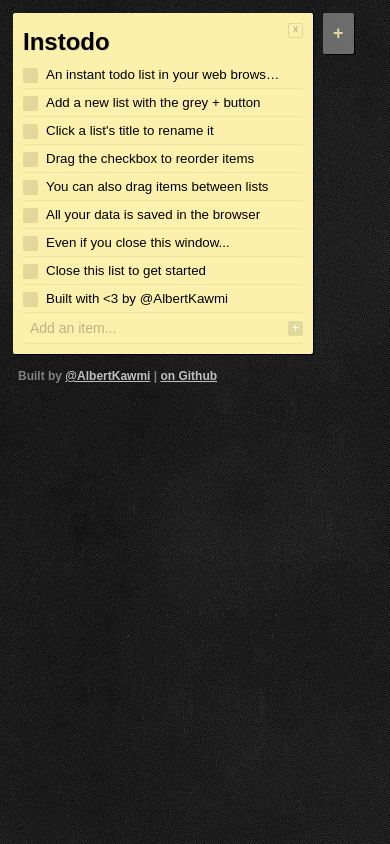
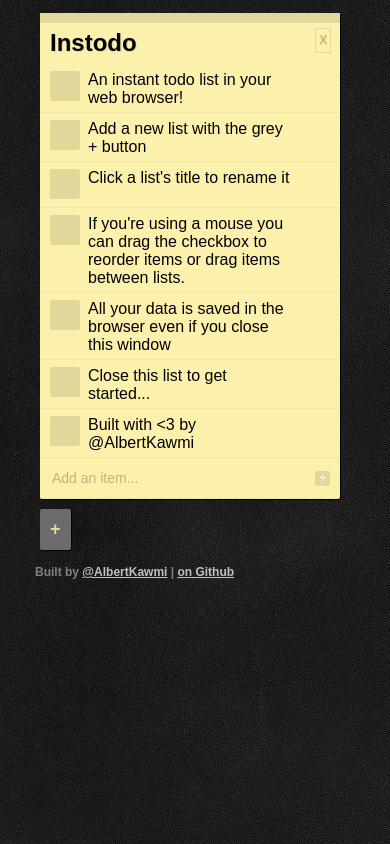
Before and after one commit to albertkawmi/instodo, a plain HTML site: page index.html in a window 390 px wide. Drawn offline with Linux system fonts and the light colour scheme.

Commit message:
Design improvements and media queries

```diff
--- a/index.html
+++ b/index.html
@@ -9,84 +9,64 @@
         <script type="text/javascript" src="script.js"></script>
 	</head>
 	<body>
-	<div class="container">
-		<div class="template" id="welcome-list"><!--
-		 --><div class="list-holder"><!--
-		 --><div class="delete-list"><span class="icon">&#9747;</span></div><!--
-		 --><div class="list-title" contenteditable>Instodo</div><!--
-		 --><ul class="list"><!--
-		 	--><li class="row"><!--
-				--><div class="tickbox"></div><!--
-	            --><input class="item" value="An instant todo list in your web browser!"><!--
-	            --><div class="delete-item hidden"><span class="icon">&#9747;</span></div><!--
-            --></li><!--
-            --><li class="row"><!--
-				--><div class="tickbox"></div><!--
-	            --><input class="item" value="Add a new list with the grey + button"><!--
-	            --><div class="delete-item hidden"><span class="icon">&#9747;</span></div><!--
-            --></li><!--
-            --><li class="row"><!--
-				--><div class="tickbox"></div><!--
-	            --><input class="item" value="Click a list's title to rename it"><!--
-	            --><div class="delete-item hidden"><span class="icon">&#9747;</span></div><!--
-            --></li><!--
-            --><li class="row"><!--
-				--><div class="tickbox"></div><!--
-	            --><input class="item" value="Drag the checkbox to reorder items"><!--
-	            --><div class="delete-item hidden"><span class="icon">&#9747;</span></div><!--
-            --></li><!--
-            --><li class="row"><!--
-				--><div class="tickbox"></div><!--
-	            --><input class="item" value="You can also drag items between lists"><!--
-	            --><div class="delete-item hidden"><span class="icon">&#9747;</span></div><!--
-            --></li><!--
-            --><li class="row"><!--
-				--><div class="tickbox"></div><!--
-	            --><input class="item" value="All your data is saved in the browser"><!--
-	            --><div class="delete-item hidden"><span class="icon">&#9747;</span></div><!--
-            --></li><!--
-            --><li class="row"><!--
-				--><div class="tickbox"></div><!--
-	            --><input class="item" value="Even if you close this window..."><!--
-	            --><div class="delete-item hidden"><span class="icon">&#9747;</span></div><!--
-            --></li><!--
-            --><li class="row"><!--
-				--><div class="tickbox"></div><!--
-	            --><input class="item" value="Close this list to get started"><!--
-	            --><div class="delete-item hidden"><span class="icon">&#9747;</span></div><!--
-            --></li><!--
-            --><li class="row"><!--
-				--><div class="tickbox"></div><!--
-	            --><input class="item" value="Built with &lt;3 by @AlbertKawmi"><!--
-	            --><div class="delete-item hidden"><span class="icon">&#9747;</span></div><!--
-            --></li><!--
-		 --></ul><!--
-		 --><div class="add-row"><!--
-			 --><input class="input-box" placeholder="Add an item..." type="text" /><!--
-			 --><div class="add-button"><span class="plus-symbol">+</span></div><!--
-			 --></div><!--
-		 --></div><!--
-		--></div>
-		<div class="template" id="list-template"><!--
-		 --><div class="list-holder"><!--
-		 --><div class="delete-list"><span class="icon">&#9747;</span></div><!--
-		 --><div class="list-title" contenteditable>To-do List</div><!--
-		 --><ul class="list"></ul><!--
-		 --><div class="add-row"><!--
-			 --><input class="input-box" placeholder="Add an item..." type="text" /><!--
-			 --><div class="add-button"><span class="plus-symbol">+</span></div><!--
-			 --></div><!--
-		 --></div><!--
-		--></div>
+	<ul class="container">
+		<div class="template" id="list-template">
+		 <li class="list-holder">
+		 <div class="list-handle"></div>
+		 <div class="delete-list"><span class="icon">&#9747;</span></div>
+		 <div class="list-title" contenteditable>To-do List</div>
+		 <ul class="list">
+		 	<li class="row">
+				<div class="tickbox"></div>
+	            <div class="item" contenteditable>An instant todo list in your web browser!</div>
+	            <div class="delete-item hidden"><span class="icon">&#9747;</span></div>
+            </li>
+		 	<li class="row">
+				<div class="tickbox"></div>
+	            <div class="item" contenteditable>Add a new list with the grey + button</div>
+	            <div class="delete-item hidden"><span class="icon">&#9747;</span></div>
+            </li>
+		 	<li class="row">
+				<div class="tickbox"></div>
+	            <div class="item" contenteditable>Click a list's title to rename it</div>
+	            <div class="delete-item hidden"><span class="icon">&#9747;</span></div>
+            </li>
+		 	<li class="row">
+				<div class="tickbox"></div>
+	            <div class="item" contenteditable>If you're using a mouse you can drag the checkbox to reorder items or drag items between lists.</div>
+	            <div class="delete-item hidden"><span class="icon">&#9747;</span></div>
+            </li>
+		 	<li class="row">
+				<div class="tickbox"></div>
+	            <div class="item" contenteditable>All your data is saved in the browser even if you close this window</div>
+	            <div class="delete-item hidden"><span class="icon">&#9747;</span></div>
+            </li>
+		 	<li class="row">
+				<div class="tickbox"></div>
+	            <div class="item" contenteditable>Close this list to get started...</div>
+	            <div class="delete-item hidden"><span class="icon">&#9747;</span></div>
+            </li>
+		 	<li class="row">
+				<div class="tickbox"></div>
+	            <div class="item" contenteditable>Built with &lt;3 by @AlbertKawmi</div>
+	            <div class="delete-item hidden"><span class="icon">&#9747;</span></div>
+            </li>
+		 </ul>
+		 <div class="add-row">
+			 <input class="input-box" placeholder="Add an item..." type="text" />
+			 <div class="add-button"><span class="plus-symbol">+</span></div>
+			 </div>
+		 </li>
+		</div>
 		<div class="new-list">+</div>
-		<div class="template" id="new-row"><!--
-			--><li class="row"><!--
-				--><div class="tickbox"></div><!--
-	            --><input class="item" value="Empty Item"><!--
-	            --><div class="delete-item hidden"><span class="icon">&#9747;</span></div><!--
-            --></li><!--
-		--></div>
-	</div>
+		<div class="template" id="new-row">
+			<li class="row">
+				<div class="tickbox"></div>
+	            <div class="item" contenteditable>Empty Item</div>
+	            <div class="delete-item hidden"><span class="icon">&#9747;</span></div>
+            </li>
+		</div>
+	</ul>
 	<footer>Built by <a href="https://twitter.com/albertkawmi">@AlbertKawmi</a> | <a href="https://github.com/albertkawmi/instodo">on Github</a></footer>
 	</body>
 </html>
--- a/script.js
+++ b/script.js
@@ -25,18 +25,40 @@
 
         element.val("");
         element.focus();
+        $(".item").keypress(function(e){
+            $(this).blur();
+            return e.which != 13; });
         }
 
 function makeSortable() {
     $('.list').sortable({ handle: '.tickbox', connectWith: '.list' }); // All lists sortable and interconnected. Tickbox is a handle to drag with.
-    $('.list').disableSelection();
+    //$('.list').disableSelection(); // Not needed because I'm using a handle and need my divs to be contenteditable
+    $('.container').sortable({ handle: '.list-handle'});
+}
+
+function welcomeList() {
+    var welcome = $('#list-template')
+                .clone(true)
+                .find('.list-title')
+                .html("Instodo")
+                .end()
+                .html();
+
+    $('.new-list').before(welcome);
+    makeSortable();
 }
 
 function newList() {
-    $('.new-list').before($('#list-template').html());
+    var blankList = $('#list-template')
+                .clone(true)
+                .find('.row')
+                .remove()
+                .end()
+                .html();
+
+    $('.new-list').before(blankList);
     makeSortable();
 }
-
 
 ////// Main Function ///////////////////////////////////////////////////////////////////////////////////////////////////////////////////////////
 
@@ -47,8 +69,7 @@
         $(document).find('.container').prepend(localStorage.getItem("status"));
         makeSortable();
     } else {
-        $('.new-list').before($('#welcome-list').html());
-        makeSortable();
+        welcomeList();
     }
 
 
@@ -99,7 +120,7 @@
     });
 
 ////// Save everything on window unload
-    $(window).bind("beforeunload", saveLocal);
+    //$(window).bind("beforeunload", saveLocal);
 
 ////// END Main Function ///////////////////////////////////////////////////////////////////////////////////////////////////////////////////////////
 });
--- a/stylesheet.css
+++ b/stylesheet.css
@@ -114,13 +114,13 @@
 
 .add-row {
 	border-bottom: dotted 1px #E2D89B;
-	width: 280px;
-	padding: 0;
+	width: 300px;
+	padding: 5px;
 	font-size: 0;
 }
 
 .input-box {
-	width: 265px;
+	width: 270px;
 	margin: 0;
 	padding: 0;
 	vertical-align: middle;
@@ -134,6 +134,18 @@
 	padding: 0;
 	background-color: #FCF0AD;
 	text-overflow: ellipsis;
+}
+
+.container {
+	-webkit-column-count: 3;
+	-webkit-column-gap: 10px;
+	-webkit-column-fill: auto;
+	-moz-column-count: 3;
+	-moz-column-gap: 10px;
+	-moz-column-fill: auto;
+	column-count: 3;
+	column-gap: 15px;
+	column-fill: auto;
 }
 
 .container, footer {
@@ -165,21 +177,41 @@
 	width: 300px;
 }
 
+.list-holder {
+	-webkit-column-break-inside: avoid;
+	-moz-column-break-inside: avoid;
+	column-break-inside: avoid;
+	padding: 0;
+}
+
 .list-title {
 	display: block;
-	width: 265px;
+	width: 255px;
 	font-size: 24px;
 	font-weight: bold;
-	padding: 5px 0;
+	padding: 0;
+	margin-left: 10px;
+	margin-bottom: 5px;
 	text-shadow: 1px 1px #E2D89B;
 }
 
 .row {
 	border-bottom: dotted 1px #E2D89B;
 	overflow: hidden;
-	padding: 5px 0;
+	padding: 5px 10px;
+	font-size: 0;
 }
 
+.list-handle {
+	width: 100%;
+	height: 10px;
+	background-color: #E2D89B;
+	border-radius: 0;
+}
+
+.list-handle:hover {
+	background-color: #84962B;
+}
 
 .tickbox {
 	width: 15px;
@@ -199,6 +231,8 @@
 .item {
 	width: 250px;
 	padding: 0 8px;
+	font-size: 12px;
+	margin-top: 2px;
 }
 
 .delete-list, .delete-item {
@@ -206,10 +240,12 @@
 	color: #BCB381;
 	width: 15px;
 	height: 15px;
-	font-size: 10px;
+	font-size: 12px;
 	font-weight: bold;
 	text-align: center;
 	cursor: pointer;
+	line-height: 12px;
+	margin-top: 3px;
 }
 
 .hidden {
@@ -222,7 +258,13 @@
 }
 
 .delete-list {
+	margin-right: 10px;
+	margin-top: 5px;
+}
+
+.delete-list .icon {
 	border: solid 1px #E2D89B;
+	padding: 3px;
 }
 
 .delete-list:hover {
@@ -255,6 +297,12 @@
 	vertical-align: top;
 }
 
+.delete-list .icon {
+	vertical-align: middle;
+	line-height: 12px;
+	margin: 0 auto;
+}
+
 .template {
 	display: none;
 }
@@ -263,3 +311,48 @@
 :-moz-placeholder { color: #BCB381; }
 ::-moz-placeholder { color: #BCB381; }
 :-ms-input-placeholder { color: #BCB381; }
+
+@media (max-width: 960px) {
+	.container {
+		width: 620px;
+		-webkit-column-count: 2;
+		-moz-column-count: 2;
+		column-count: 2;
+	}
+
+	footer { width: 620px; }
+}
+
+@media (max-width: 680px) {
+	.container {
+		width: 320px;
+		-webkit-column-count: 1;
+		-moz-column-count: 1;
+		column-count: 1;
+	}
+
+	.tickbox {
+		width: 30px;
+		height: 30px;
+	}
+
+	.delete-list, .delete-item {
+		width: 30px;
+		height: 30px;
+		font-size: 16px;
+		margin-top: 5px;
+		margin-right: 0px;
+	}
+
+	.delete-list { margin-right: 2px;}
+
+	.delete-item { text-align: right;}
+
+	.item {
+		max-width: 220px;
+		min-height: 30px;
+		font-size: 16px;
+	}
+
+	footer { width: 320px; }
+}
```
Also changed, not shown: _favicon.ico (renamed from favicon.ico).
